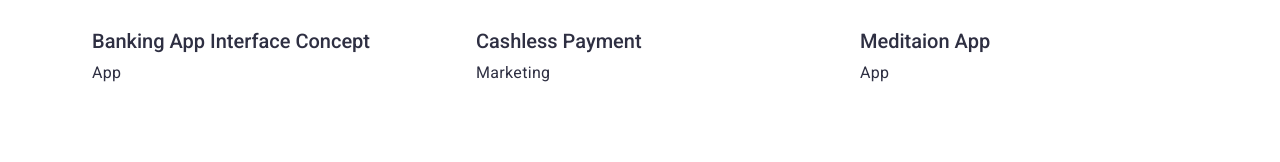
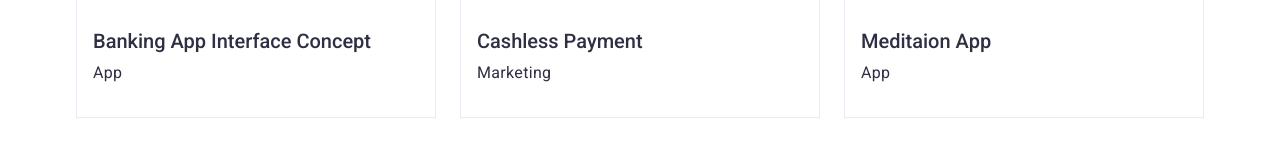
Before and after one commit to ribacot/goit-markup-hw-03, a plain HTML site: page portfolio.html in a window 1280 px wide. Shown: the part 594-756 px from the top of the page. Drawn offline with nearby package versions, Linux system fonts and the light colour scheme.

Commit message:
Update style.css

```diff
--- a/css/style.css
+++ b/css/style.css
@@ -340,22 +340,8 @@ img {
 	flex-basis: calc(100%-2 * var(--margin-gap) / 3);
 	margin-right: var(--margin-gap);
 	margin-bottom: 48px;
-	/* padding-bottom: 32px; */
 }
 
-/* .portfolio-examples img {
-	margin-bottom: 32px;
-} */
-
-.card-exemples{
-	padding-left: 16px;
-	padding-top: 32px;
-	padding-bottom: 32px;
-
-	border-left: var(--accent);
-	border-right: var(--accent);
-	 border-bottom: var(--accent);
-}
 
 
 .portfolio-examples > .item:nth-child(3n) {
@@ -365,3 +351,13 @@ img {
 .portfolio-examples > .item:nth-last-child(-n + 3) {
 	margin-bottom: 0;
 }
+
+.card-exemples{
+	padding-left: 16px;
+	padding-top: 32px;
+	padding-bottom: 32px;
+
+	border-left: var(--accent) solid 1px;
+	border-right: var(--accent) solid 1px;
+	 border-bottom: var(--accent) solid 1px;
+}
```
